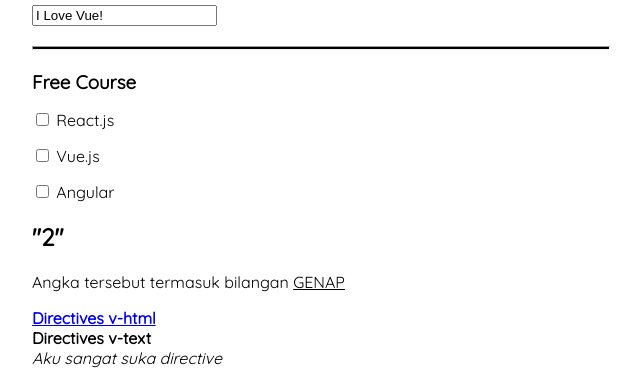
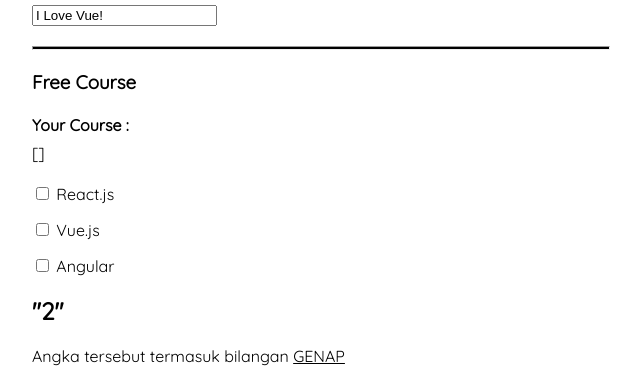
Before and after one commit to tamathecxder/vue-beginners, a plain HTML site: page latihan1.html in a window 1280 px wide. Shown: the part 649-1028 px from the top of the page, without its empty margins (32-673 px from the left). Drawn offline with nearby package versions, Linux system fonts and the light colour scheme.

Commit message:
Merender v-model pada input type checkbox yang mereferensi ke property data bervalue array

```diff
--- a/latihan1.html
+++ b/latihan1.html
@@ -79,8 +79,15 @@
           <input type="text" v-model="title">
           <hr style="margin: 20px 0; height: 2px; width: 50%; background-color: #000;">
 
+          <div>
+            <h3>Free Course</h3>
+            <h4>Your Course :
+              <span style="display: block; font-weight: normal; margin: 8px 0;">
+                {{ courseList }}
+              </span>
+            </h4>
+          </div>
           <div class="container">
-            <h3 style="margin: 0;">Free Course</h3>
             <label for="checkbox">
               <input type="checkbox" name="checkbox" id="checkbox" value="React.js" v-model="courseList">
               React.js
```
